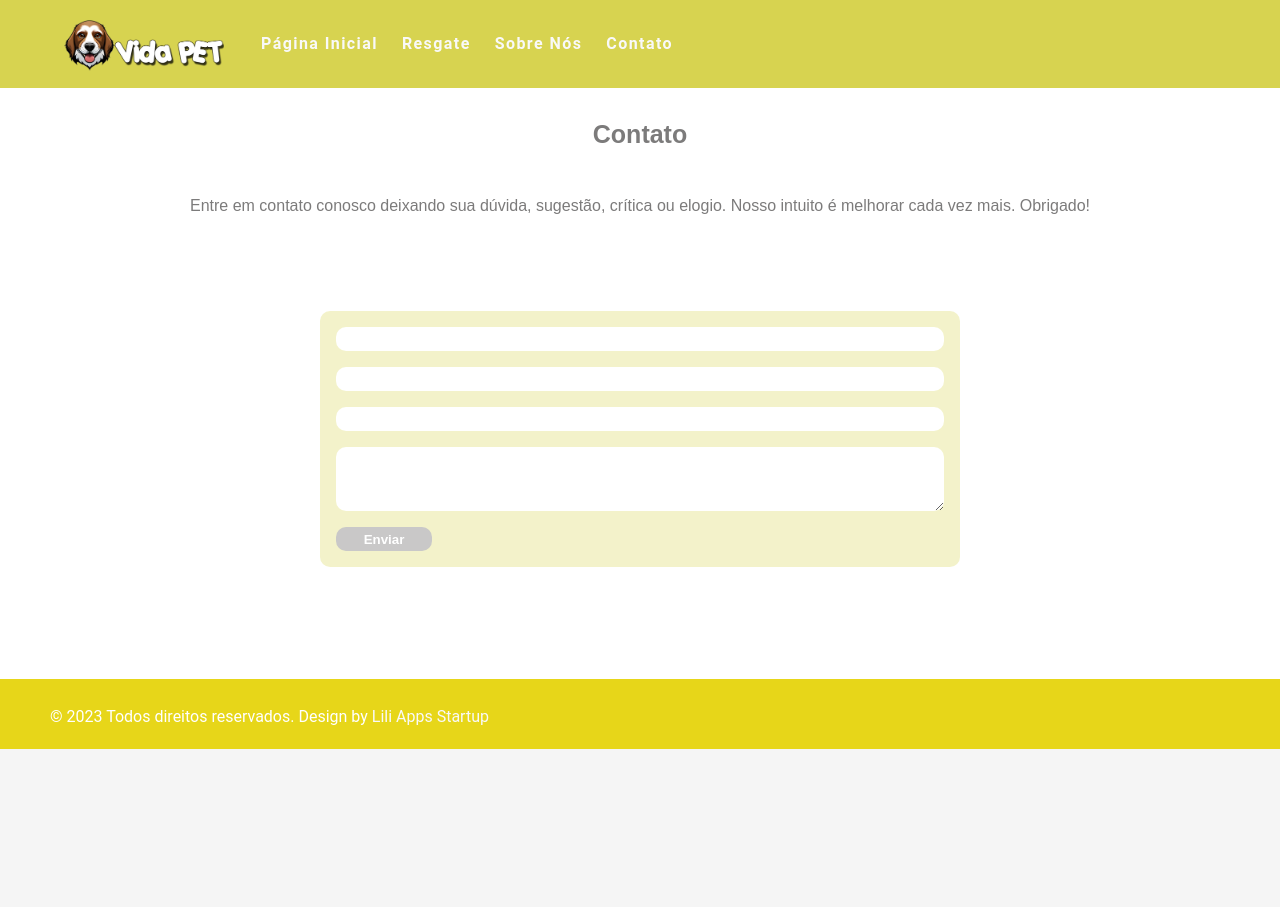
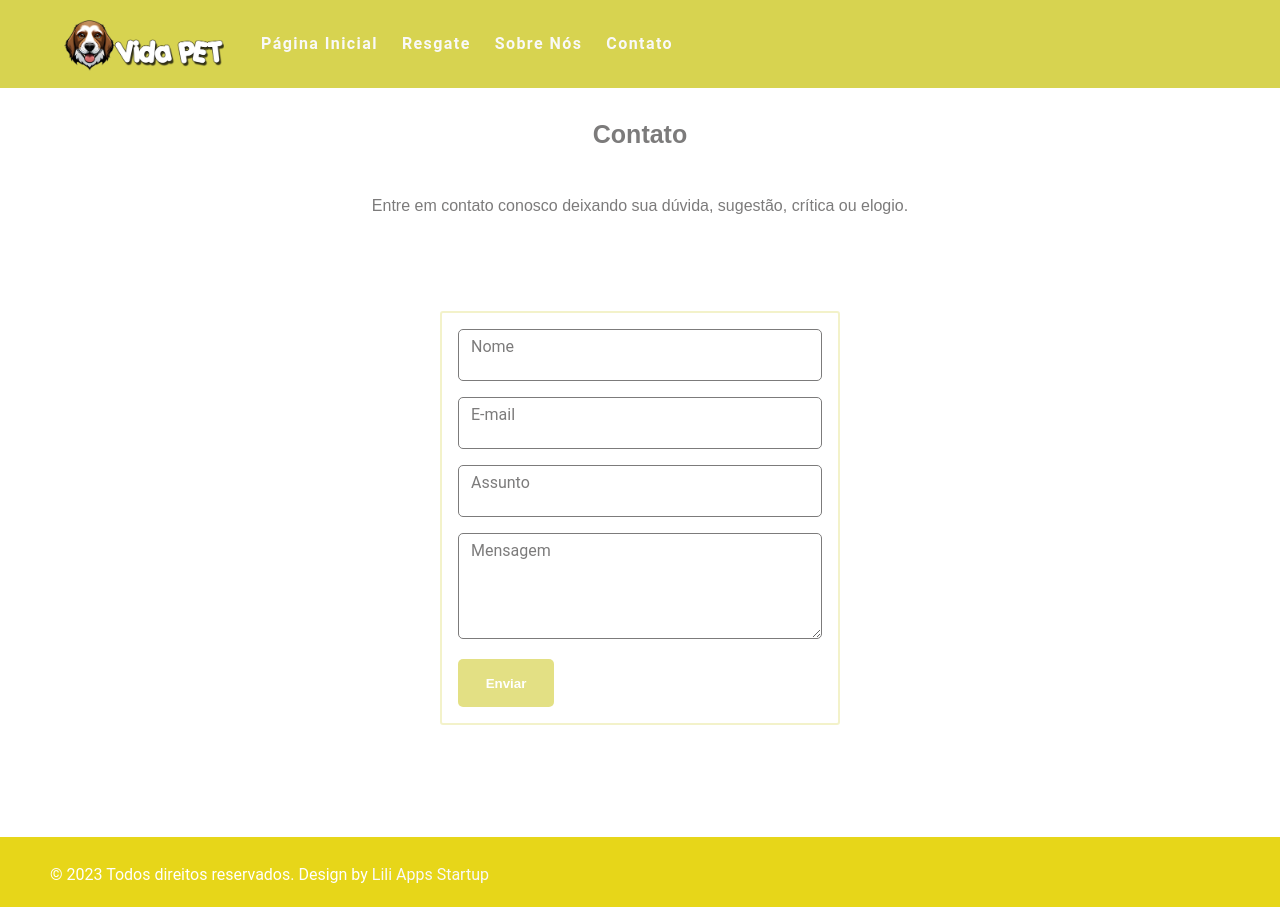
Before and after one commit to Pedro-Duarte/VidaPet, a React (Create React App) app: page /Contato in a window 1280 px wide. Before the commit the page ends 850 px from the top, so only its background shows below. Built offline with nearby package versions, Linux system fonts and the light colour scheme.

Commit message:
contato-form

```diff
--- a/src/App.js
+++ b/src/App.js
@@ -19,7 +19,7 @@ function App() {
   return (
     <div className="App">
       <Router>
-        <PageHeader onClick={handleClick} setMenuIsVisible={setMenuIsVisible} />
+        <PageHeader setMenuIsVisible={setMenuIsVisible} />
         <Routes>
           <Route exact path="/" element={<Home />} />
           <Route path="/home" element={<Home />} />
@@ -33,9 +33,6 @@ function App() {
         menuIsVisible={menuIsVisible}
         setMenuIsVisible={setMenuIsVisible}
       />
-
-
-
     </div>
   );
 }
--- a/src/components/contatoFormulario.jsx
+++ b/src/components/contatoFormulario.jsx
@@ -1,63 +1,130 @@
-import React from 'react';
+import React, { useState } from 'react';
 import styled from 'styled-components';
 import '../../src/styles/style.css';
 
+// Componente principal do formulário
+const Formulario = () => {
+  // Estados para armazenar os valores dos campos do formulário
+  const [name, setName] = useState('');
+  const [email, setEmail] = useState('');
+  const [subject, setSubject] = useState('');
+  const [message, setMessage] = useState('');
 
-const Formulario = () => {
+  // Funções de alteração para atualizar os estados conforme os usuários interagem com os campos
+  const handleNameChange = (e) => {
+    setName(e.target.value);
+  };
+
+  const handleEmailChange = (e) => {
+    setEmail(e.target.value);
+  };
+
+  const handleSubjectChange = (e) => {
+    setSubject(e.target.value);
+  };
+
+  const handleMessageChange = (e) => {
+    setMessage(e.target.value);
+  };
+
+  // Renderização do componente
   return (
-        <StyledFormulario action="/enviar-contato" method="post">
-            <label className='label' htmlFor="nome"></label>
-            <input className='campo' type="text" id="nome" name="nome" required/>
+    <StyledFormulario>
 
-            <label className='label' htmlFor="email"></label>
-            <input className='campo' type="email" id="email" name="email" required/>
+      <div className={`form-group ${name ? 'focused' : ''}`}>
+        <label htmlFor="name" onSelect={handleNameChange}>Nome</label>
+        <input type="text" id="name" value={name} onChange={handleNameChange} required />
+      </div>
 
-            <label className='label' htmlFor="assunto"></label>
-            <input className='campo' type="text" id="assunto" name="assunto" required/>
 
-            <label className='label' htmlFor="mensagem"></label>
-            <textarea className='texto' id="mensagem" name="mensagem" rows="4" required></textarea>
+      <div className={`form-group ${email ? 'focused' : ''}`}>
+        <label htmlFor="email">E-mail</label>
+        <input type="email" id="email" value={email} onChange={handleEmailChange} required />
+      </div>
+
+
+      <div className={`form-group ${subject ? 'focused' : ''}`}>
+        <label htmlFor="subject">Assunto</label>
+        <input type="text" id="subject" value={subject} onChange={handleSubjectChange} required />
+      </div>
+
+
+      <div className={`form-group ${message ? 'focused' : ''}`}>
+        <label htmlFor="message">Mensagem</label>
+        <textarea id="message" rows="4" value={message} onChange={handleMessageChange} required></textarea>
+      </div>
+
 
       <button className='botao' type="submit">Enviar</button>
     </StyledFormulario>
   );
 };
 
+// Estilização usando styled-components
 const StyledFormulario = styled.form`
   color: #7c7b7b;
   display: flex;
   flex-direction: column;
-  width: 50%;
-  box-shadow: #dbdbdb;
-  padding: 1rem 1rem 1rem 1rem;
-  background-color: rgb(215, 211, 80, .3);
-  border-radius: 10px;
+  width: 400px;
+  /* box-shadow: 0 0 10px rgba(215, 211, 80, .6); */
+  padding: 1rem;
+  border-radius: 3px;
+  border: 2px solid rgba(215, 211, 80, 0.3);
 
-  .label {
-
+  @media only screen and (max-width: 768px) {
+    width: 70%;
   }
 
-  .campo {
-    border: none;
-    border-radius: 10px;
+    .form-group {
+      position: relative;
       margin-bottom: 1rem;
-    height: 1.5rem;
     }
 
-  .texto {
-    border: none;
-    margin-bottom: 1rem;
-    border-radius: 10px;
+    label {
+      position: absolute;
+      top: .5rem;
+      left: .5rem;
+      transition: transform 0.2s ease-out, font-size 0.2s ease-out;
+      z-index: 1;
+      background-color: white;
+      padding: 0 5px 0 5px;
+      cursor: pointer;
+    }
+
+    input,
+    textarea {
+      width: 100%;
+      padding: 1rem;
+      font-size: 1rem;
+      border: 1px solid #7c7b7b;
+      border-radius: 5px;
+      caret-color: transparent;
+      cursor: pointer;
+    }
+
+    .form-group.focused label {
+      transform: translateY(-1.3rem);
+      font-size: 0.75rem;
+      color: black;
+    }
+
+    input:focus,
+    textarea:focus {
+      transform: translateY(-.5rem);
+      border-color: #7c7b7b;
+
     }
 
     .botao {
       color: white;
-    font-weight: bold;
-    border-radius: 10px;
+      font-weight: 900;
+      border-radius: 5px;
       border: none;
-    background-color: #c9c8c8;
-    height: 1.5rem;
+      background-color: rgb(215, 211, 80, 0.7);
+      height: 3rem;
       max-width: 6rem;
+      cursor: pointer;
     }
 `;
+
 export default Formulario;
--- a/src/pages/Contact/indexContato.jsx
+++ b/src/pages/Contact/indexContato.jsx
@@ -7,7 +7,8 @@ const Contato = () => {
   return(
     <StyledDiv>
       <h1>Contato</h1>
-      <p>Entre em contato conosco deixando sua dúvida, sugestão, crítica ou elogio. Nosso intuito é melhorar cada vez mais. Obrigado!</p>
+      <p>Entre em contato conosco deixando sua dúvida, sugestão, crítica
+        ou elogio.</p>
       <Formulario />
     </StyledDiv>
   );
```
Lines whose indentation alone changed are shown as unchanged.
